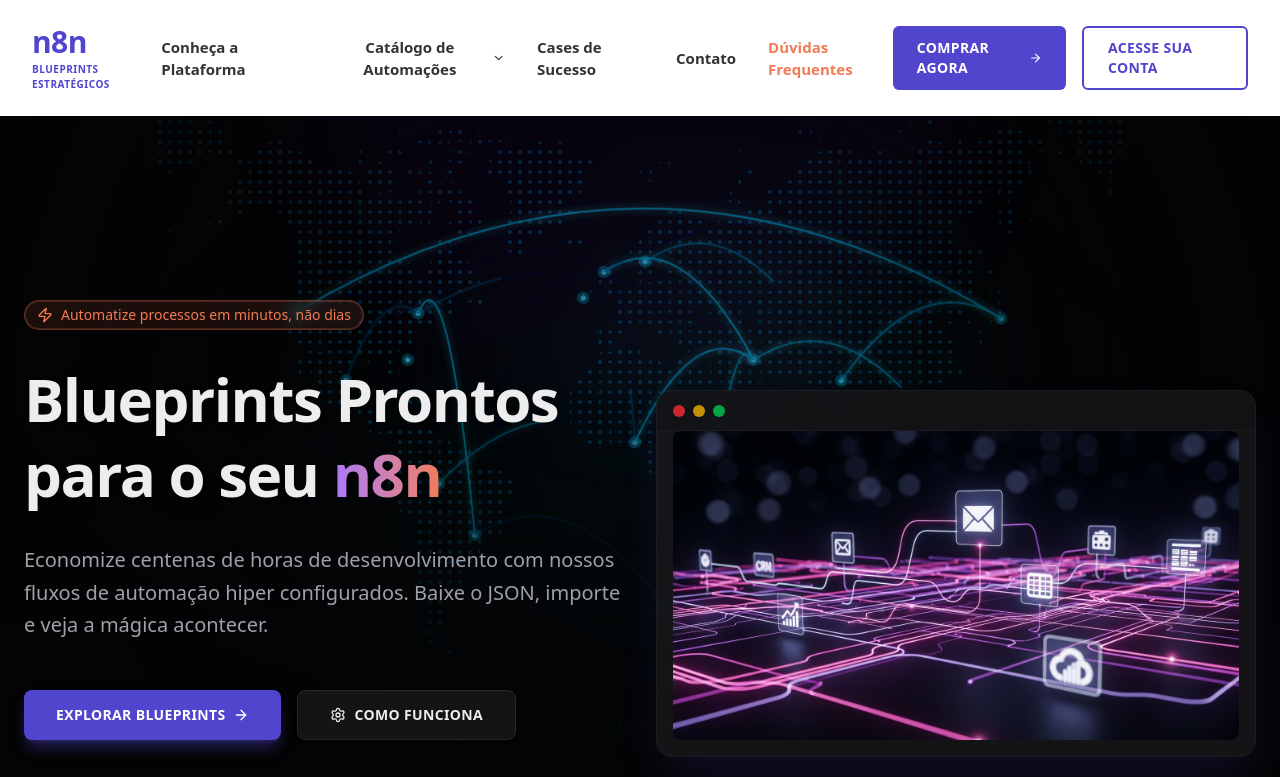
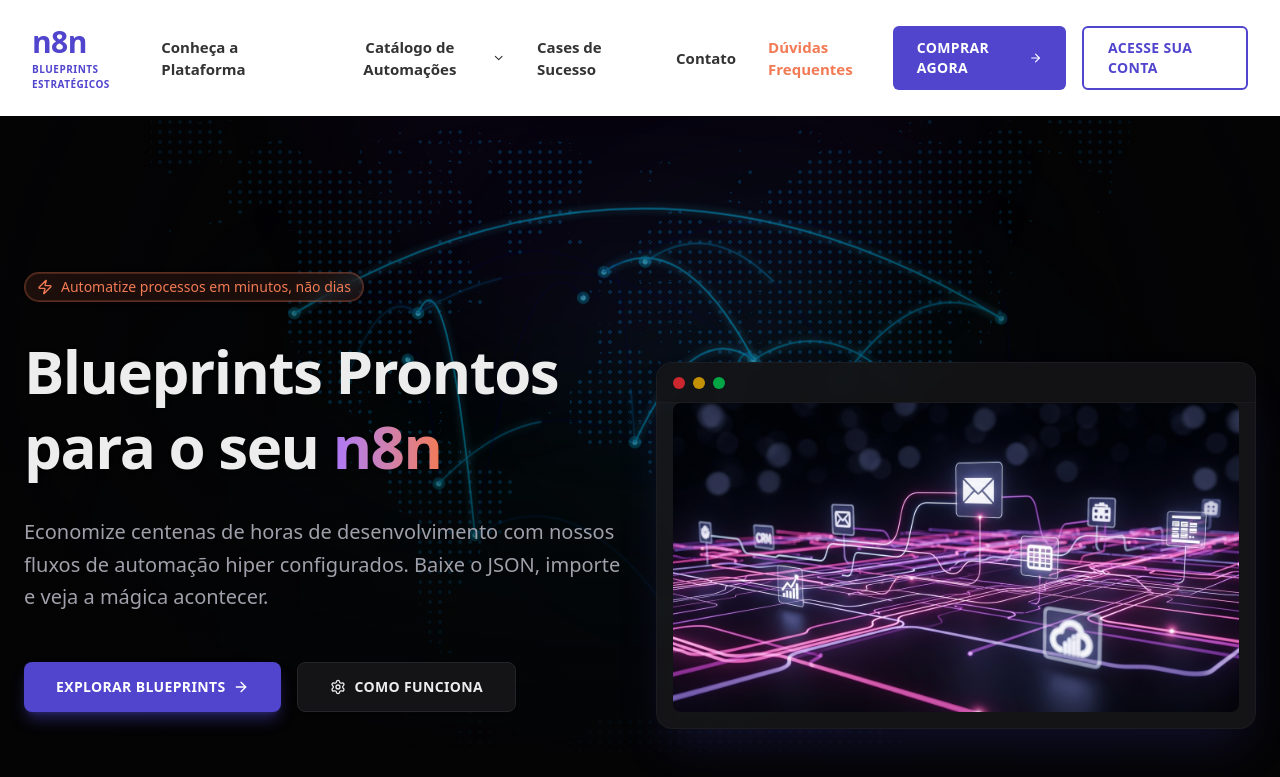
Before and after one commit to IgorIsmael/n8n-blueprints-landing, a Next.js app: page / in a window 1280 px wide. Shown: the top 777 px of the page. Built offline with nearby package versions, Linux system fonts and the light colour scheme.

Commit message:
style: use standard tailwind padding class lg:pt-48

```diff
--- a/src/components/HeroSection.tsx
+++ b/src/components/HeroSection.tsx
@@ -28,7 +28,7 @@
   };
 
   return (
-    <section className="relative overflow-hidden pt-[140px] pb-16 lg:pt-[220px] lg:pb-24">
+    <section className="relative overflow-hidden pt-36 pb-16 lg:pt-48 lg:pb-24">
       {/* Background Glows (Extra contrast area for text readability) */}
       <div className="absolute top-0 left-1/2 -z-10 -translate-x-1/2 -translate-y-1/2 opacity-20 blur-3xl">
         <div className="h-[40rem] w-[40rem] rounded-full bg-purple-600/30 mix-blend-screen" />
```
